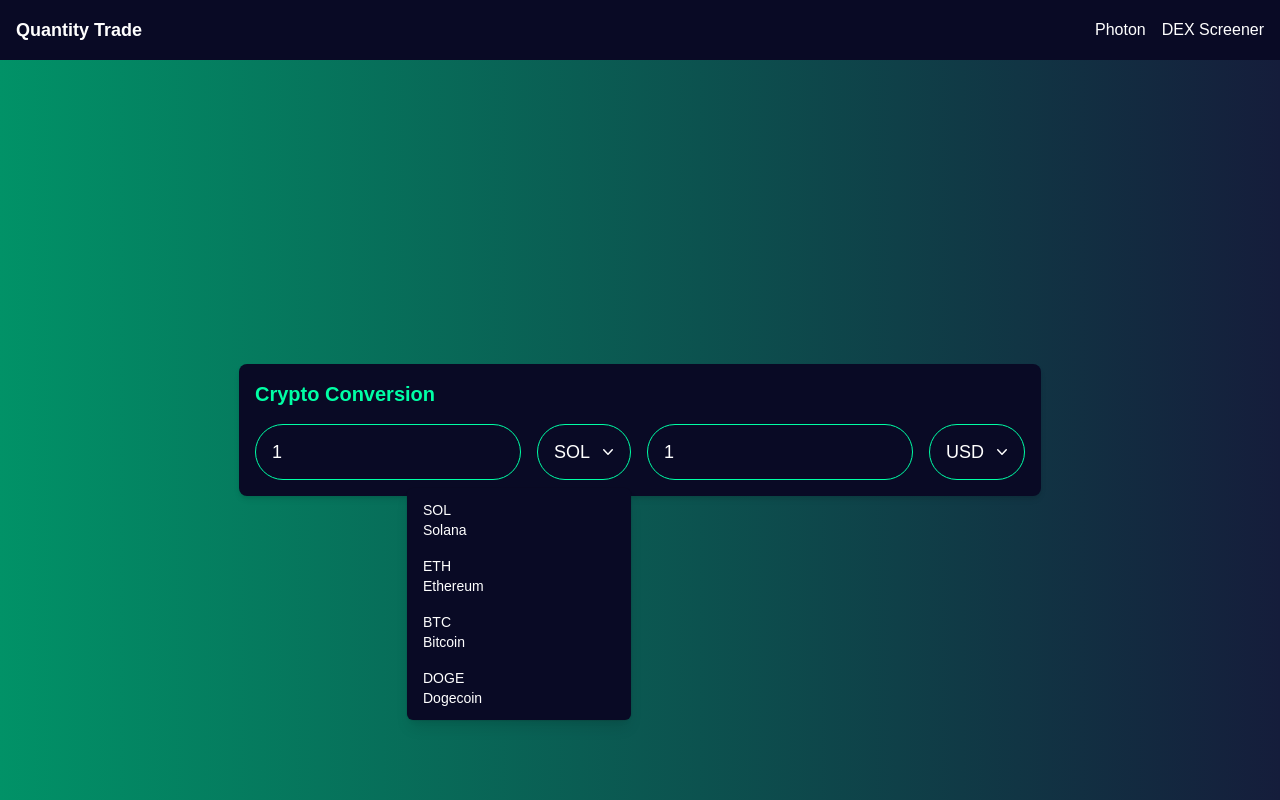
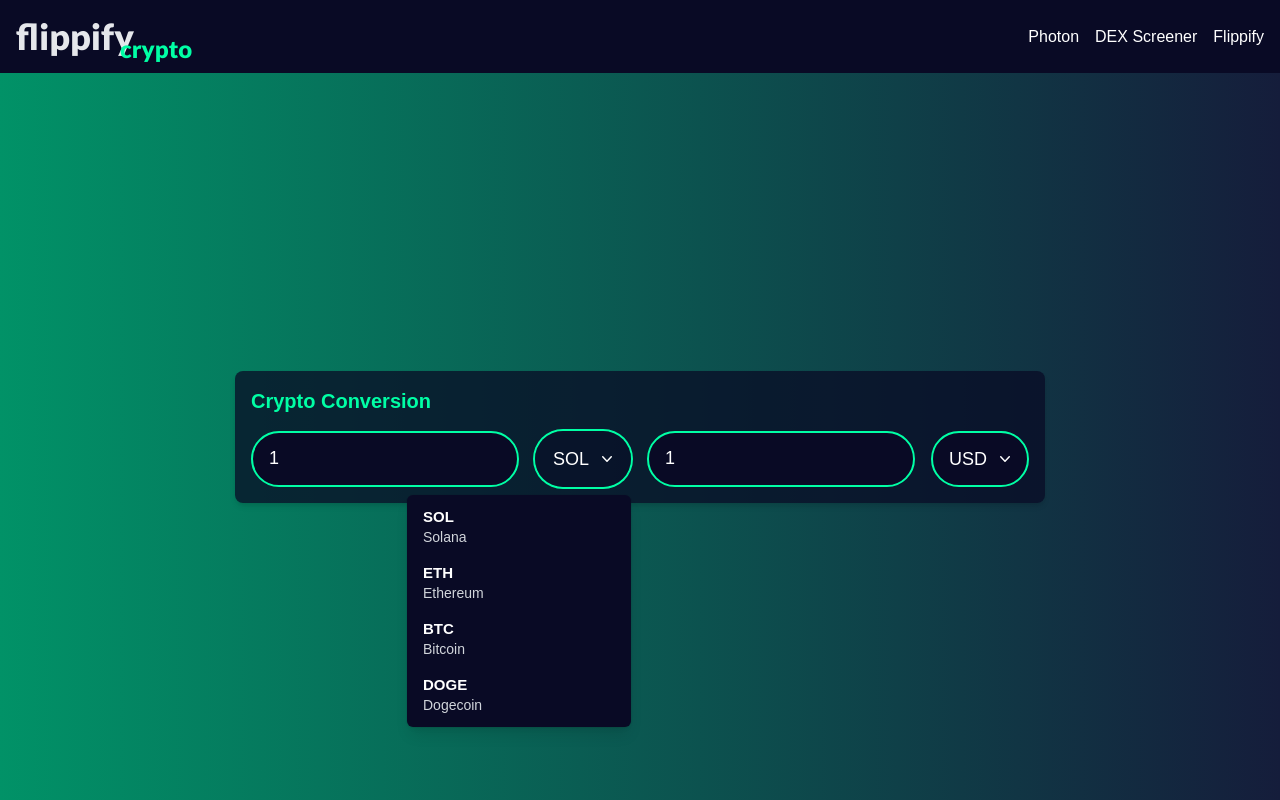
Before and after one commit to RoyalGr4pe/quantitytrade, a Next.js app: page /converters in a window 1280 px wide. Both pictures are taken after a click on the button "SOL". Built offline with nearby package versions, Linux system fonts and the light colour scheme; no server answers.

Commit message:
add flippify logo

```diff
--- a/src/app/calculators/components/TradingInput.tsx
+++ b/src/app/calculators/components/TradingInput.tsx
@@ -10,7 +10,7 @@
 
 const TradingInput: React.FC<TradingInputProps> = ({ name, label, placeHolder, value, onChange }) => {
 	const inputClass =
-		"w-full px-4 py-2 text-base bg-darkBlue text-gray-200 placeholder-gray-400 border border-gray-600 rounded-lg focus:outline-none focus:ring-2 focus:ring-neonGreen focus:border-transparent transition duration-300";
+		"w-full px-4 py-2 text-base bg-darkBlue text-gray-200 placeholder-gray-400 border border-gray-600 rounded-lg focus:outline-none bg-opacity-75 focus:bg-opacity-50 focus:ring-2 focus:ring-neonGreen focus:border-transparent transition duration-300";
 
 	return (
 		<div>
--- /dev/null
+++ b/src/app/components/Logo.tsx
@@ -0,0 +1,22 @@
+import React from 'react';
+import Link from 'next/link';
+import { Lato } from 'next/font/google';
+
+const lato = Lato({ weight: '900', style: 'italic', subsets: ['latin'] });
+
+
+const Logo = () => {
+	return (
+		<Link href="/" passHref className='relative'>
+			{/* "flippify" */}
+			<span className={`${lato.className} text-4xl text-gray-200 hover:text-gray-300 trasition duration-200`}>flippify</span>
+
+			{/* "crypto" that overlaps at the bottom right */}
+			<span className={`${lato.className} text-2xl absolute text-neonGreen bottom-0 right-0 left-24 transform translate-x-2 translate-y-2`}>
+				crypto
+			</span>
+		</Link>
+	);
+};
+
+export default Logo;
--- a/src/app/components/Navbar.tsx
+++ b/src/app/components/Navbar.tsx
@@ -1,22 +1,25 @@
 import React from 'react';
 import Link from 'next/link';
+
+import Logo from './Logo';
 
 const Navbar = () => {
 	return (
 		<nav className="bg-darkBlue text-white p-4">
 			<div className="w-full flex justify-between items-center">
 				{/* Logo or Brand Name */}
-				<div className="text-lg font-bold">
-					<Link href="/">Quantity Trade</Link>
-				</div>
+				<Logo />
 
 				{/* Navigation Links */}
 				<div className="space-x-4">
-					<Link href="https://photon-sol.tinyastro.io/" className="hover:text-gray-400" target='blank_'>
+					<Link href="https://photon-sol.tinyastro.io/" className="hover:text-gray-400 transition duration-200" target='blank_'>
 						Photon
 					</Link>
-					<Link href="https://dexscreener.com/" className="hover:text-gray-400" target='blank_'>
+					<Link href="https://dexscreener.com/" className="hover:text-gray-400 transition duration-200" target='blank_'>
 						DEX Screener
+					</Link>
+					<Link href="https://flippify.co.uk/" className="hover:text-gray-400 transition duration-200" target='blank_'>
+						Flippify
 					</Link>
 				</div>
 			</div>
--- a/src/app/converters/components/CryptoToMoney.tsx
+++ b/src/app/converters/components/CryptoToMoney.tsx
@@ -72,7 +72,7 @@
 	};
 
 	return (
-		<div className="p-4 rounded-lg shadow-md bg-darkBlue w-max-xl">
+		<div className="p-4 rounded-lg shadow-md bg-darkBlue bg-opacity-75 w-max-xl">
 			<h1 className="text-xl font-semibold mb-4 text-neonGreen">Crypto Conversion</h1>
 
 			<div className="flex lg:flex-row flex-col items-center justify-between gap-4">
--- a/src/app/converters/components/DropDown.tsx
+++ b/src/app/converters/components/DropDown.tsx
@@ -40,7 +40,7 @@
 			<div className='h-full z-10'>
 				<button
 					type="button"
-					className="inline-flex justify-between items-center w-30 h-14 rounded-full bg-darkBlue border border-neonGreen text-white px-4 py-2 text-lg font-medium"
+					className="inline-flex justify-between items-center w-30 h-14 rounded-full bg-darkBlue border-2 border-neonGreen text-white px-4 py-2 text-lg font-medium transition duration-200 ease-in-out focus:ring-2 focus:ring-neonGreen focus:outline-none focus:border-neonGreen focus:bg-opacity-50 focus:border-transparent"
 					onClick={toggleDropdown}
 				>
 					{/* Display the full name corresponding to the selected value */}
@@ -73,8 +73,8 @@
 								onClick={() => handleOptionClick(option.param.toLowerCase())}
 							>
 								<div className='flex flex-col'>
-									<span>{option.label}</span>
-									<span>{option.sub_label}</span>
+									<span className='font-semibold text-[15px]'>{option.label}</span>
+									<span className='text-gray-300'>{option.sub_label}</span>
 								</div>
 							</a>
 						))}
--- a/src/app/converters/components/NumberInput.tsx
+++ b/src/app/converters/components/NumberInput.tsx
@@ -18,7 +18,7 @@
 			id={label}
 			value={value}
 			onChange={handleChange}
-			className="px-4 py-3 rounded-full h-14 bg-darkBlue border border-neonGreen text-white text-lg transition duration-200 ease-in-out focus:ring-2 focus:ring-neonGreen focus:outline-none focus:border-neonGreen focus:bg-gray-900"
+			className="px-4 py-3 rounded-full h-14 bg-darkBlue border-2 border-neonGreen text-white text-lg transition duration-200 ease-in-out focus:ring-2 focus:ring-neonGreen focus:border-transparent focus:outline-none focus:border-neonGreen focus:bg-opacity-50"
 		/>
 
 	);
```
